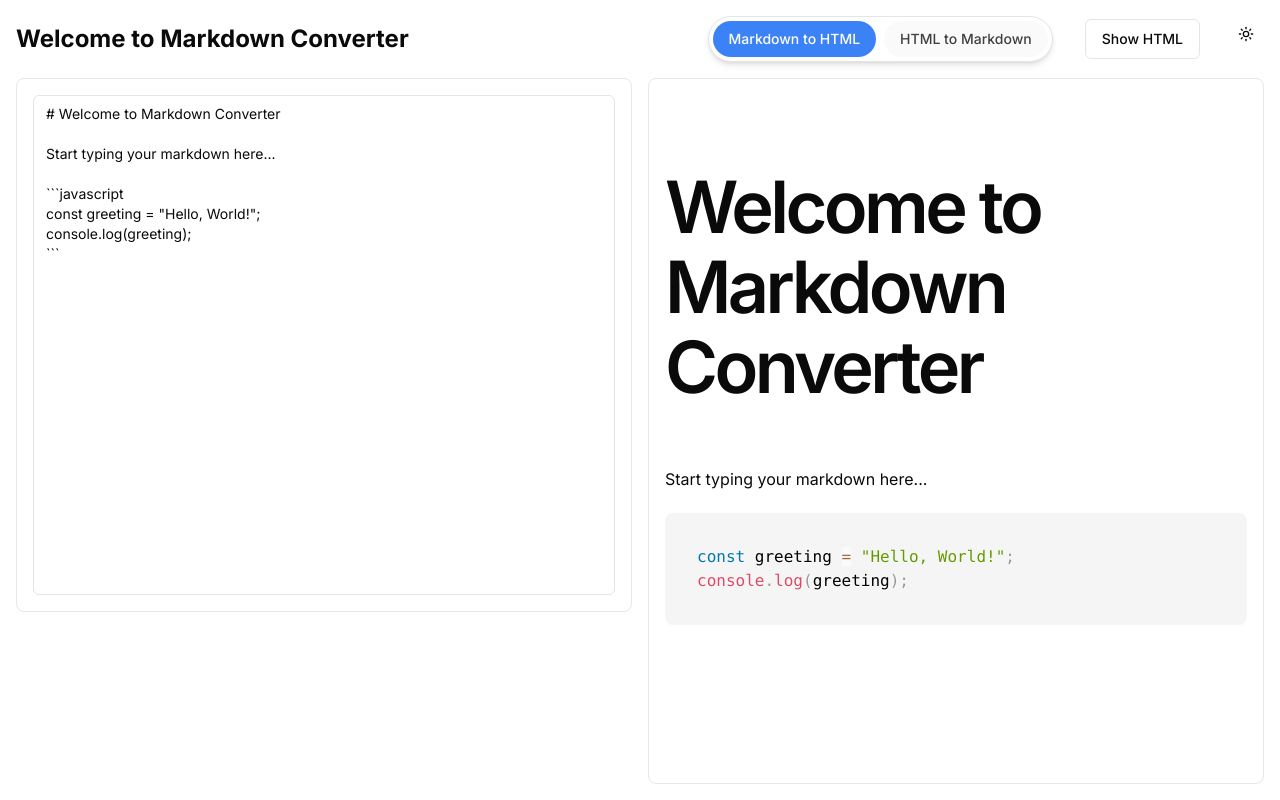
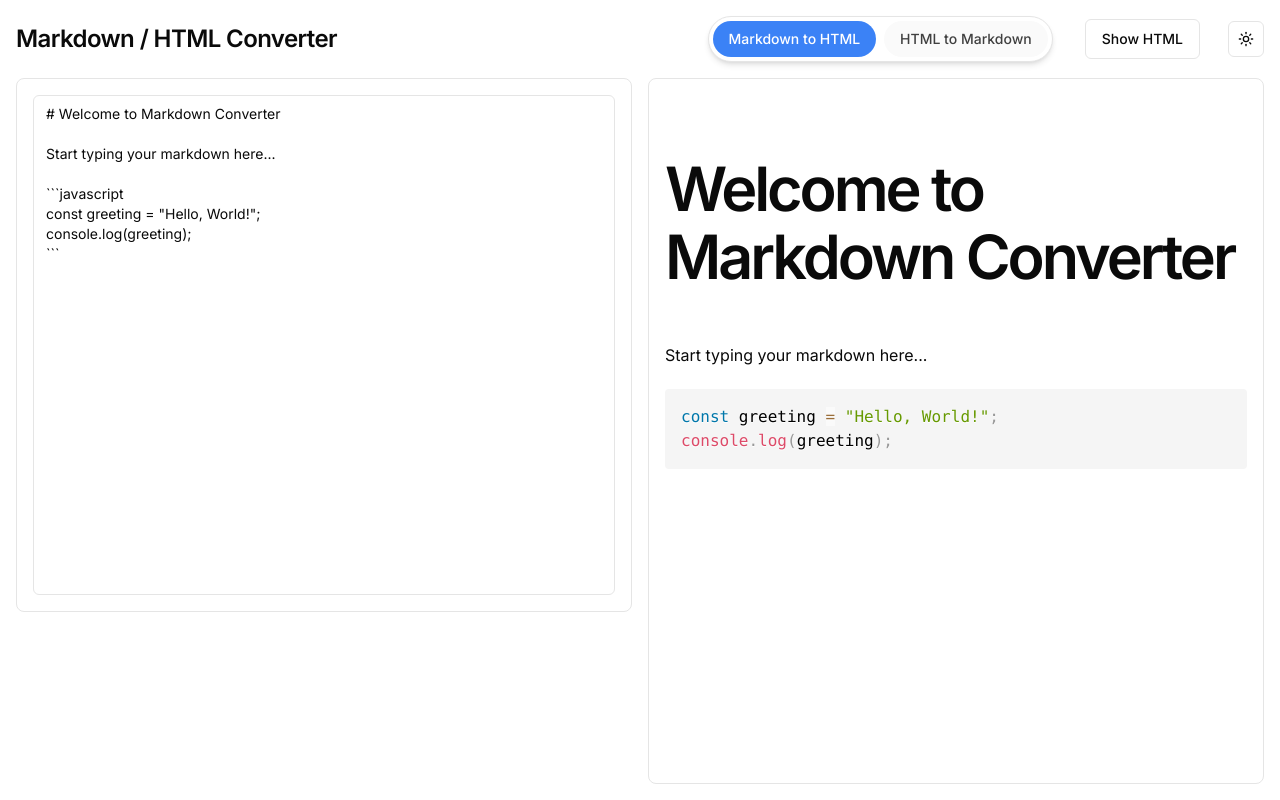
Before and after one commit to jargoti20/markdown-converter, a Next.js app: page / in a window 1280 px wide. Built offline with nearby package versions, Linux system fonts and the light colour scheme.

Commit message:
Updated styles to make design more subtle

```diff
--- a/app/components/NotionMarkdownConverter.tsx
+++ b/app/components/NotionMarkdownConverter.tsx
@@ -97,7 +97,7 @@ export default function NotionMarkdownConverter() {
   return (
     <div className="flex h-full flex-col gap-4 p-4">
       <div className="flex items-center justify-between">
-        <h1 className="text-2xl font-bold">Welcome to Markdown Converter</h1>
+        <h1 className="text-2xl font-semibold tracking-tight">Markdown / HTML Converter</h1>
         <div className="flex items-center gap-8 mr-16">
           <ToggleSwitch isMarkdownMode={isMarkdownMode} onToggle={() => setIsMarkdownMode(!isMarkdownMode)} />
           <Dialog open={isDialogOpen} onOpenChange={setIsDialogOpen}>
@@ -135,7 +135,7 @@ export default function NotionMarkdownConverter() {
 
       <div className="grid flex-1 grid-cols-2 gap-4">
         <div className="flex flex-col gap-2">
-          <div className="rounded-lg border bg-background p-4">
+          <div className="rounded-lg border border-neutral-200 dark:border-neutral-800 bg-background p-4">
             {isMarkdownMode ? (
               <Textarea
                 value={markdown}
@@ -157,7 +157,7 @@ export default function NotionMarkdownConverter() {
         <div className="flex flex-col gap-2">
           <div
             ref={proseRef}
-            className="prose prose-sm dark:prose-invert h-full max-w-none overflow-auto rounded-lg border bg-background p-4"
+            className="prose prose-sm dark:prose-invert h-full max-w-none overflow-auto rounded-lg border border-neutral-200 dark:border-neutral-800 bg-background p-4"
           >
             {isMarkdownMode ? (
               <ReactMarkdown
--- a/app/components/ToggleSwitch.tsx
+++ b/app/components/ToggleSwitch.tsx
@@ -7,13 +7,13 @@ interface ToggleSwitchProps {
 
 export function ToggleSwitch({ isMarkdownMode, onToggle }: ToggleSwitchProps) {
   return (
-    <div className="flex items-center justify-center gap-2 bg-white dark:bg-neutral-900 rounded-full p-1 shadow-md border border-neutral-200">
+    <div className="flex items-center justify-center gap-2 bg-white dark:bg-neutral-900 rounded-full p-1 shadow-md border border-neutral-200 dark:border-neutral-800">
       <button
         onClick={onToggle}
         className={`px-4 py-2 rounded-full text-sm font-medium transition-colors ${
           isMarkdownMode
             ? "bg-blue-500 text-white"
-            : "bg-neutral-50 dark:bg-neutral-800 text-neutral-700 dark:text-neutral-300 hover:bg-neutral-100"
+            : "bg-neutral-50 dark:bg-neutral-800 text-neutral-700 dark:text-neutral-300 hover:bg-neutral-100 dark:hover:bg-neutral-700"
         }`}
       >
       Markdown to HTML
@@ -23,7 +23,7 @@ export function ToggleSwitch({ isMarkdownMode, onToggle }: ToggleSwitchProps) {
         className={`px-4 py-2 rounded-full text-sm font-medium transition-colors ${
           !isMarkdownMode
             ? "bg-blue-500 text-white"
-            : "bg-neutral-50 dark:bg-neutral-800 text-neutral-700 dark:text-neutral-300 hover:bg-neutral-100"
+            : "bg-neutral-50 dark:bg-neutral-800 text-neutral-700 dark:text-neutral-300 hover:bg-neutral-100 dark:hover:bg-neutral-700"
         }`}
       >
         HTML to Markdown
--- a/app/globals.css
+++ b/app/globals.css
@@ -138,7 +138,7 @@ body {
 
 /* // use major three   */
 .prose h1 {
-  font-size: 4.5em;
+  font-size: 3.815em;
   font-weight: 600;
   letter-spacing: -0.05em;
   margin-top: 1em;
@@ -147,7 +147,7 @@ body {
 }
 
 .prose h2 {
-  font-size: 3.5em;
+  font-size: 3.052em;
   font-weight: 600;
   letter-spacing: -0.015em;
   margin-top: 1em;
@@ -156,7 +156,7 @@ body {
 }
 
 .prose h3 {
-  font-size: 2.75em;
+  font-size: 2.441em;
   font-weight: 600;
   margin-top: 1.6em;
   margin-bottom: 0.6em;
@@ -164,7 +164,7 @@ body {
 }
 
 .prose h4 {
-  font-size: 2.125em;
+  font-size: 1.953em;
   font-weight: 600;
   margin-top: 1.5em;
   margin-bottom: 0.5em;
@@ -172,14 +172,14 @@ body {
 }
 
 .prose h5 {
-  font-size: 1.75em;
+  font-size: 1.563em;
   font-weight: 600;
   margin-top: 1.4em;
   margin-bottom: 0.5em;
 }
 
 .prose h6 {
-  font-size: 1.375em;
+  font-size: 1.25em;
   font-weight: 600;
   margin-top: 1.4em;
   margin-bottom: 0.5em;
@@ -234,18 +234,32 @@ body {
 .prose strong {
   font-weight: 600;
 }
-/*
 
-major three
-p 16px
-h6 16 x 1.3 = 22px  or in rem = 22 /16 = 1.375
-h5 22 x 1.3 = 28px or in rem = 28 /16 = 1.75
-h4 28 x 1.3 = 34px or in rem = 34 /16 = 2.125
-h3 34 x 1.3 = 42px or in rem = 42 /16 = 2.75
-h2 42 x 1.3 = 56px or in rem = 56 /16 = 3.5
-h1 56 x 1.3 = 72px or in rem = 72 /16 = 4.5 */
 .dark .prose pre code,
 .dark .prose code span.token{
 background:transparent !important;
 
 }
+
+/* Fix code block padding consistency */
+.prose pre {
+  padding: 0 !important;
+  margin: 0 !important;
+}
+
+.prose pre > div {
+  margin: 0 !important;
+  padding: 1rem !important;
+  border-radius: 4px;
+}
+
+.prose pre code {
+  padding: 0 !important;
+  background: transparent !important;
+}
+
+.dark .prose pre code,
+.dark .prose code span.token {
+  background: transparent !important;
+  padding: 0 !important;
+}
--- a/components/theme-switcher.tsx
+++ b/components/theme-switcher.tsx
@@ -10,15 +10,16 @@ export function ThemeSwitcher() {
   const { setTheme } = useTheme()
 
   return (
+    <div className="flex flex-col mt-[5px] items-center justify-center">
       <DropdownMenu>
         <DropdownMenuTrigger asChild>
-        <Button variant="ghost" size="icon" className="h-9 w-9">
+          <Button variant="outline" size="icon" className="h-9 w-9">
             <Sun className="h-4 w-4 rotate-0 scale-100 transition-all dark:-rotate-90 dark:scale-0" />
             <Moon className="absolute h-4 w-4 rotate-90 scale-0 transition-all dark:rotate-0 dark:scale-100" />
             <span className="sr-only">Toggle theme</span>
           </Button>
         </DropdownMenuTrigger>
-      <DropdownMenuContent align="end">
+        <DropdownMenuContent align="end" className="border border-neutral-200 dark:border-neutral-800">
           <DropdownMenuItem onClick={() => setTheme("light")}>
             <Sun className="mr-2 h-4 w-4" />
             <span>Light</span>
@@ -33,5 +34,7 @@ export function ThemeSwitcher() {
           </DropdownMenuItem>
         </DropdownMenuContent>
       </DropdownMenu>
+    </div>
   )
+
 }
```
Lines whose indentation alone changed are shown as unchanged.
